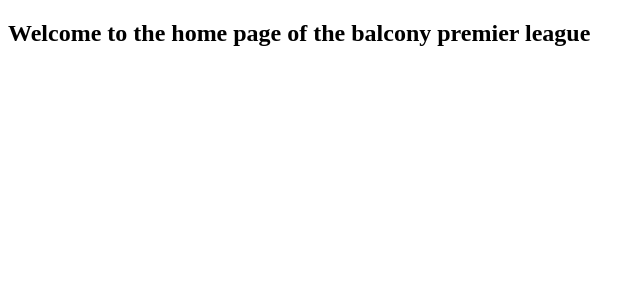
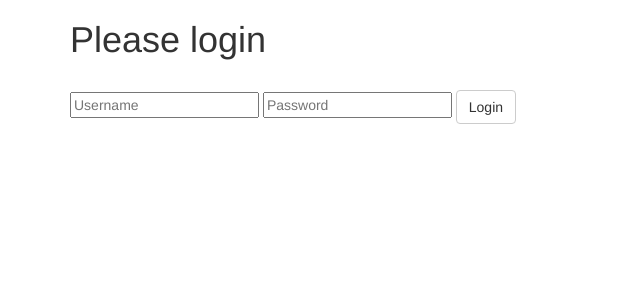
Before and after one commit to smkashikar9/BalconyPremierLeague, a Flask app: page / in a window 1280 px wide. Shown: the top 300 px of the page, without its empty margins (0-644 px from the left). Run offline with Flask 3, Linux system fonts and the light colour scheme; some libraries are stand-ins or nearby versions.

Commit message:
added login page

```diff
--- a/main.py
+++ b/main.py
@@ -1,10 +1,23 @@
-from flask import Flask, render_template
+from flask import Flask, render_template, redirect, url_for, request
 
 app = Flask(__name__)
 
 
-@app.route("/")
-def hello_world():
+# Route for handling the login page logic
+@app.route('/', methods=['GET', 'POST'])
+def login():
+  error = None
+  if request.method == 'POST':
+    if request.form['username'] != 'admin' or request.form[
+        'password'] != 'admin':
+      error = 'Invalid Credentials. Please try again.'
+    else:
+      return redirect(url_for('home'))
+  return render_template('login.html', error=error)
+
+
+@app.route("/home")
+def home():
   return render_template('home.html')
 
 
--- a/templates/home.html
+++ b/templates/home.html
@@ -4,6 +4,8 @@
 <head>
   <title>
     Balcony Premier League
+    <meta name="viewport" content="width=device-width, initial-scale=1.0">
+    <link href="static/bootstrap.min.css" rel="stylesheet" media="screen">
   </title>
 </head>
 
--- /dev/null
+++ b/templates/login.html
@@ -0,0 +1,23 @@
+<html>
+  <head>
+    <title>Flask Intro - login page</title>
+    <meta name="viewport" content="width=device-width, initial-scale=1.0">
+    <link href="static/bootstrap.min.css" rel="stylesheet" media="screen">
+  </head>
+  <body>
+    <div class="container">
+      <h1>Please login</h1>
+      <br>
+      <form action="" method="post">
+        <input type="text" placeholder="Username" name="username" value="{{
+          request.form.username }}">
+         <input type="password" placeholder="Password" name="password" value="{{
+          request.form.password }}">
+        <input class="btn btn-default" type="submit" value="Login">
+      </form>
+      {% if error %}
+        <p class="error"><strong>Error:</strong> {{ error }}
+      {% endif %}
+    </div>
+  </body>
+</html>
```
